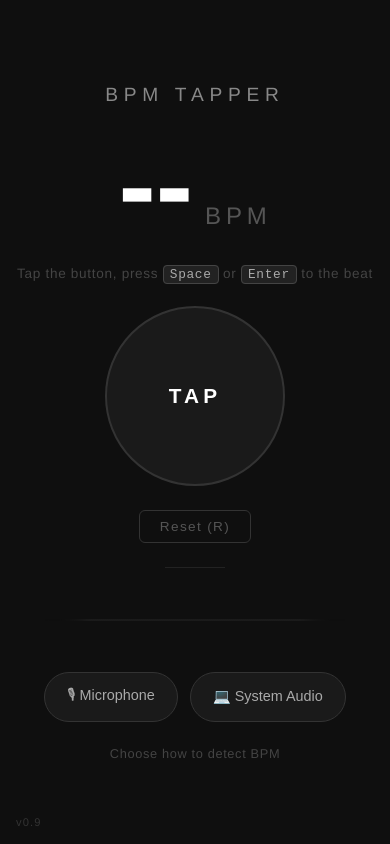
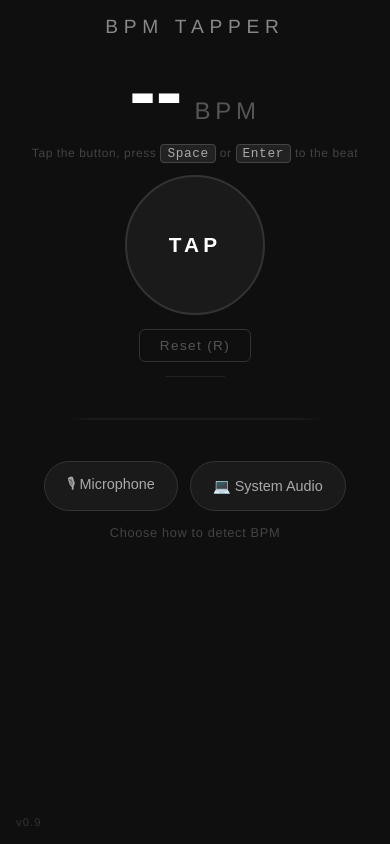
Before and after one commit to volzokalex/bpm-tapper, a website with bundled scripts: page index.html in a window 390 px wide. Built offline with nearby package versions, Linux system fonts and the light colour scheme.

Commit message:
Mobile fixes: disable zoom on tap, responsive layout for small screens

```diff
--- a/index.html
+++ b/index.html
@@ -2,7 +2,7 @@
 <html lang="en">
 <head>
   <meta charset="UTF-8" />
-  <meta name="viewport" content="width=device-width, initial-scale=1.0"/>
+  <meta name="viewport" content="width=device-width, initial-scale=1.0, maximum-scale=1.0, user-scalable=no"/>
   <title>BPM Tapper</title>
   <link rel="stylesheet" href="style.css" />
 </head>
--- a/style.css
+++ b/style.css
@@ -228,6 +228,41 @@ kbd {
   50% { opacity: 0.6; }
 }
 
+@media (max-height: 700px), (max-width: 400px) {
+  body {
+    align-items: flex-start;
+    overflow-y: auto;
+    padding: 16px 0 32px;
+  }
+
+  .container {
+    gap: 14px;
+  }
+
+  #bpm {
+    font-size: 5rem;
+  }
+
+  #tap-btn {
+    width: 140px;
+    height: 140px;
+  }
+
+  #tap-glow {
+    width: 170px;
+    height: 170px;
+  }
+
+  #oscilloscope {
+    width: 240px;
+    height: 44px;
+  }
+
+  .hint {
+    font-size: 0.75rem;
+  }
+}
+
 #version {
   position: fixed;
   bottom: 16px;
```
